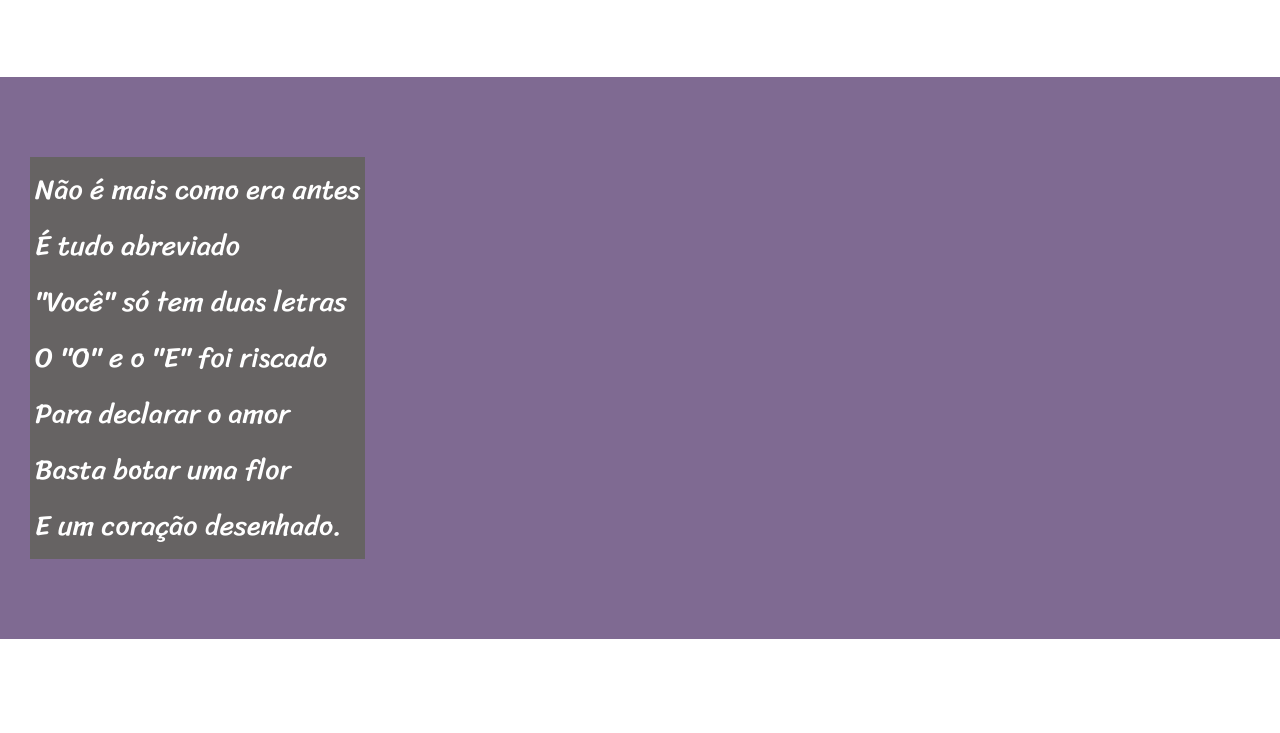
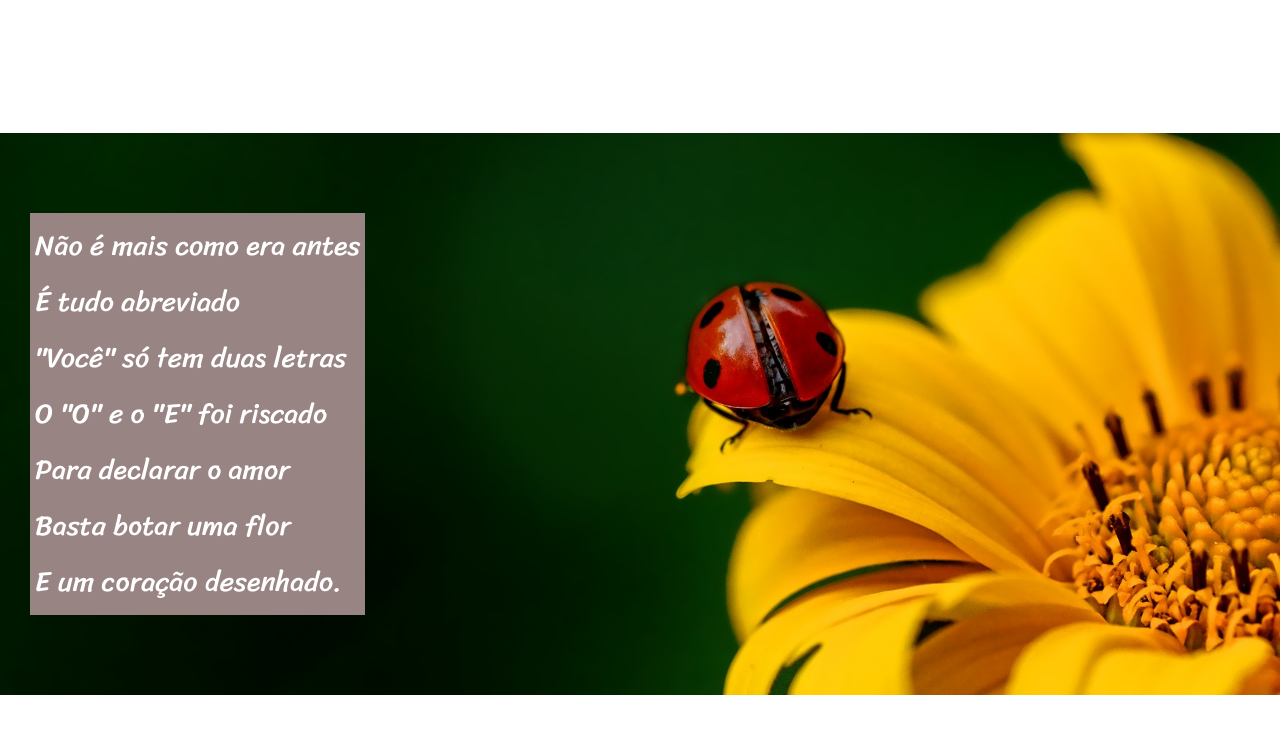
Before and after one commit to LUANNICOLUZZI/HTML-CSS, a plain HTML site: page Desafio0d12/index.html in a window 1280 px wide. Shown: the part 682-1415 px from the top of the page. Drawn offline with Linux system fonts and the light colour scheme.

Commit message:
Update desafio img

```diff
--- a/Desafio0d12/estilo/style.css
+++ b/Desafio0d12/estilo/style.css
@@ -68,19 +68,37 @@ section.normal{
     color: black;
 
 }
+section >p{
+    padding-bottom: 2em;
+}
 section.imagem{
     background-color: rgb(127, 106, 146);
-    color: white
+    color: white;
+    background-attachment: fixed;
 
 }
 
 section.imagem >p{
     display:  inline-block;
     padding: 5px;
-    background-color: rgb(102, 99, 99);
-    color:white
+    background-color: rgb(153, 132, 132);
+    color:white;
+    text-shadow:  1px;
+}
+section#img01{
+    background-image: url(../imagens/background001.jpg);
+    background-position: right center;
+    background-size: cover;
+
 }
 
+section#img02{
+    background-image: url(../imagens/background002.jpg);
+    background-position: right center;
+    background-size: cover;
+
+
+}
 footer{
     background-color: black;
     color: white;
--- a/Desafio0d12/index.html
+++ b/Desafio0d12/index.html
@@ -28,7 +28,7 @@
     </section>
 
 
-<section class="imagem">
+<section class="imagem" id="img01">
 
         <p>
             Não é mais como era antes<br>
@@ -64,7 +64,7 @@
 
 
 
-    <section class="imagem">
+    <section class="imagem" id="img02">
         <p>
             Tenho saudade das cartas<br>
             Escritas com a própria mão<br>
```
